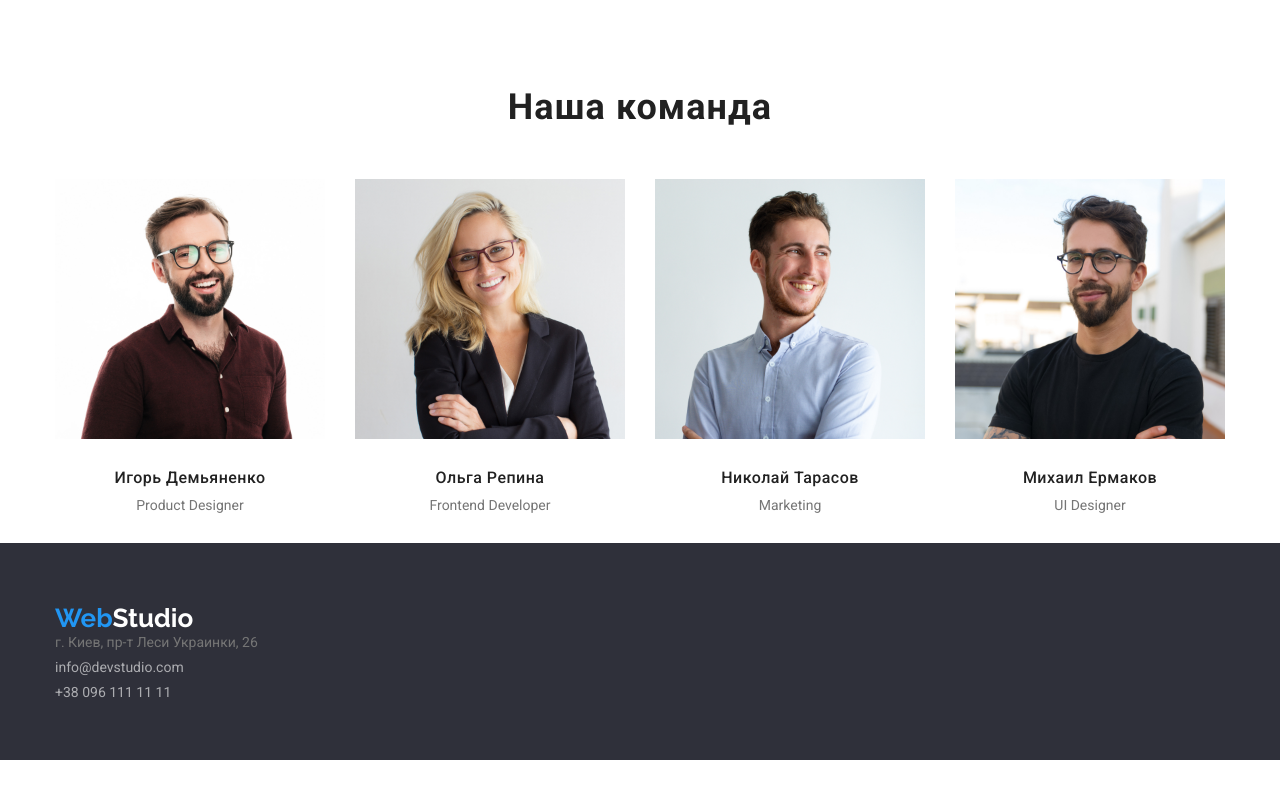
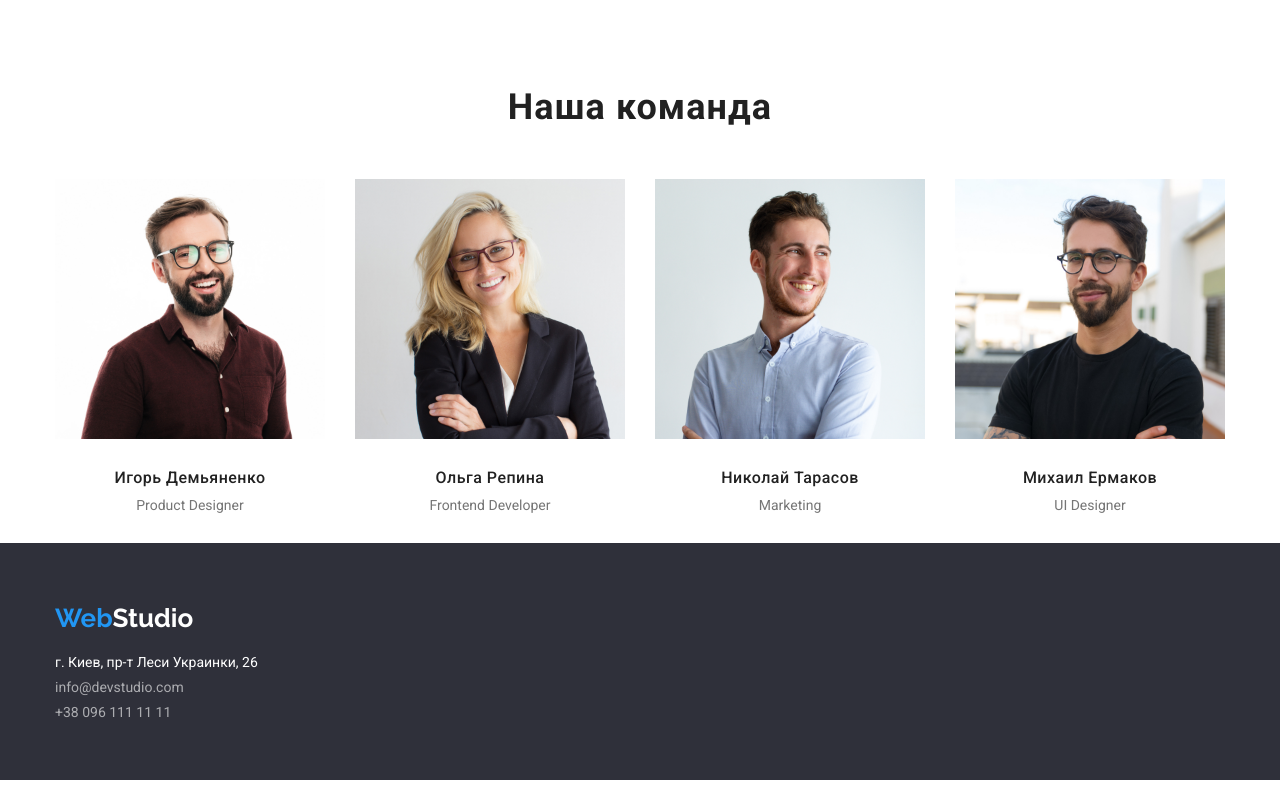
Before and after one commit to R0st/goit-markup-hw-03, a plain HTML site: page index.html in a window 1280 px wide. Shown: the part 1469-2269 px from the top of the page. Drawn offline with Linux system fonts and the light colour scheme.

```diff
--- a/css/style.css
+++ b/css/style.css
@@ -291,7 +291,9 @@ a {
 .logo-footer {
   margin-bottom: 20px;
 }
-
+.logo-div {
+  margin-bottom: 20px;
+}
 .footer .link {
   color: var(--footer-color);
 }
@@ -301,6 +303,10 @@ a {
 .footer-p:last-child {
   padding-bottom: 60px;
 }
+.footer-p {
+  color: var(--white-color);
+}
+
 .footer .link:hover,
 .footer .link:focus {
   color: var(--accent-color);
@@ -308,5 +314,4 @@ a {
 .logo-footer.container {
   padding-top: 60px;
   padding-bottom: 0;
-
 }
--- a/index.html
+++ b/index.html
@@ -120,8 +120,10 @@
     <!-- footer -->
     <footer class="footer">
         <div class="logo-footer container">
-            <a href="./index.html" class="logo">Web<span class="logo-secondary">Studio</span>
-            </a>
+            <div class="logo-div">
+                <a href="./index.html" class="logo">Web<span class="logo-secondary">Studio</span></a>
+            </div>
+
 
         <p class="footer-p">г. Киев, пр-т Леси Украинки, 26</p>
        <p class="footer-p"><a href="mailto:info@devstudio.com" class="link">info@devstudio.com</a></p>
```
